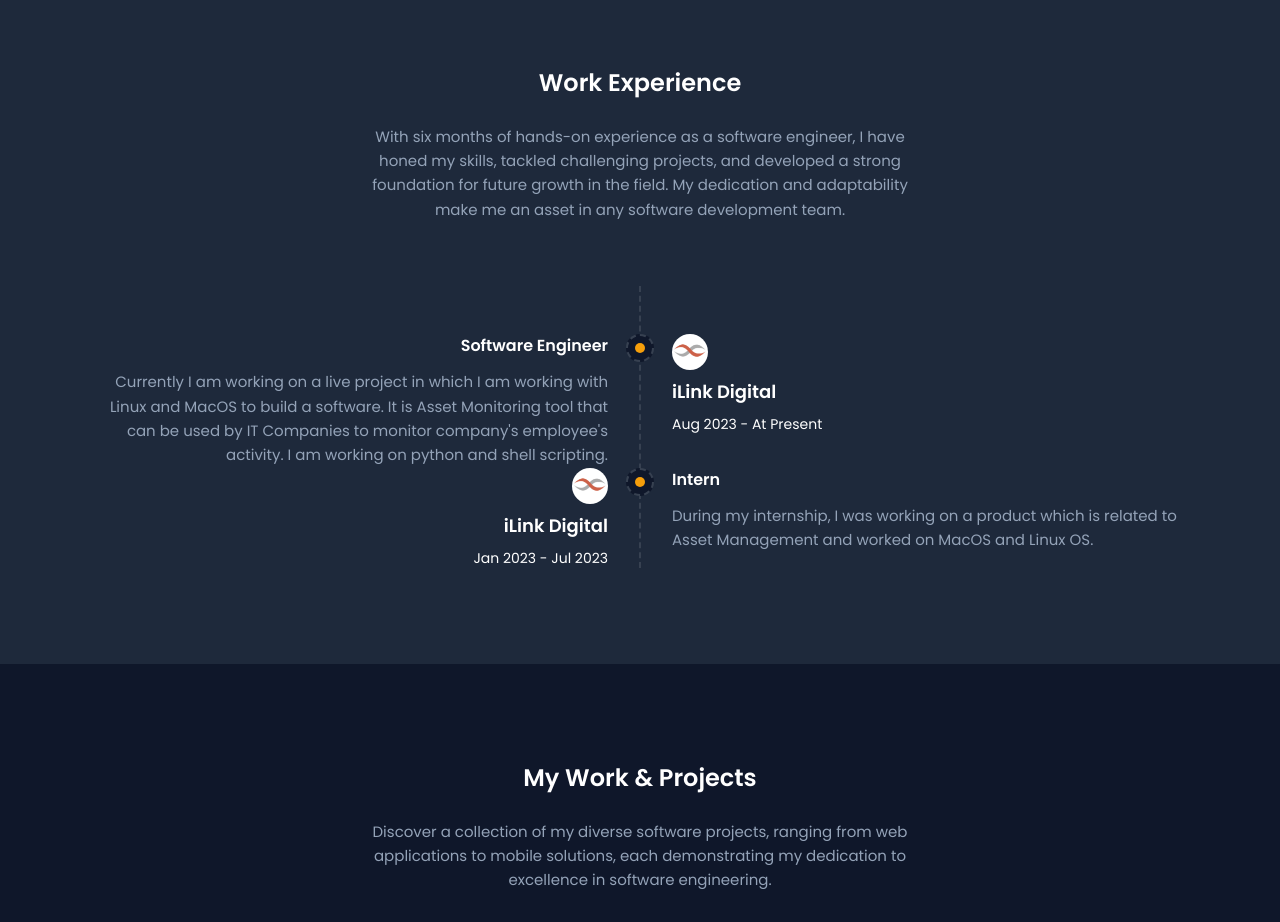
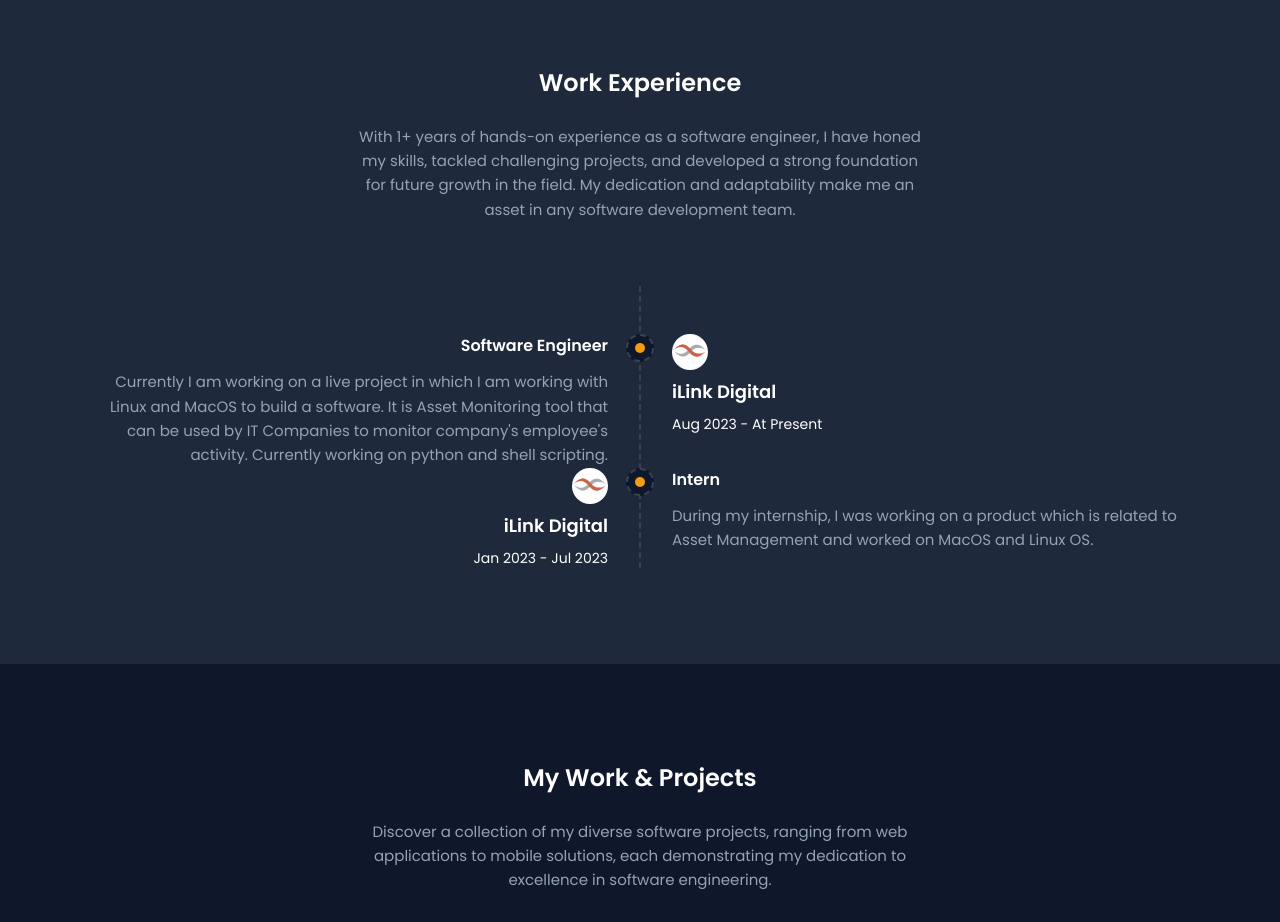
Before and after one commit to Vishvshah16/Port-Folio, a plain HTML site: page index.html in a window 1280 px wide. Shown: the part 2680-3602 px from the top of the page. Drawn offline with Linux system fonts and the light colour scheme.

Commit message:
Changed in Experience

```diff
--- a/index.html
+++ b/index.html
@@ -381,7 +381,7 @@
             <div class="grid grid-cols-1 pb-8 text-center">
                 <h3 class="mb-6 md:text-2xl text-xl md:leading-normal leading-normal font-semibold">Work Experience</h3>
 
-                <p class="text-slate-400 max-w-xl mx-auto text-[15px]">With six months of hands-on experience as a
+                <p class="text-slate-400 max-w-xl mx-auto text-[15px]">With 1+ years of hands-on experience as a
                     software engineer, I have honed my skills, tackled challenging projects, and developed a strong
                     foundation for future growth in the field. My dedication and adaptability make me an asset in any
                     software development team.</p>
@@ -409,7 +409,7 @@
                                     in which I am
                                     working with Linux and MacOS to build a software. It is Asset
                                     Monitoring tool that can be used by IT Companies to monitor
-                                    company's employee's activity. I am working on python and shell scripting.</p>
+                                    company's employee's activity. Currently working on python and shell scripting.</p>
                             </div>
                         </div>
                     </div>
```
